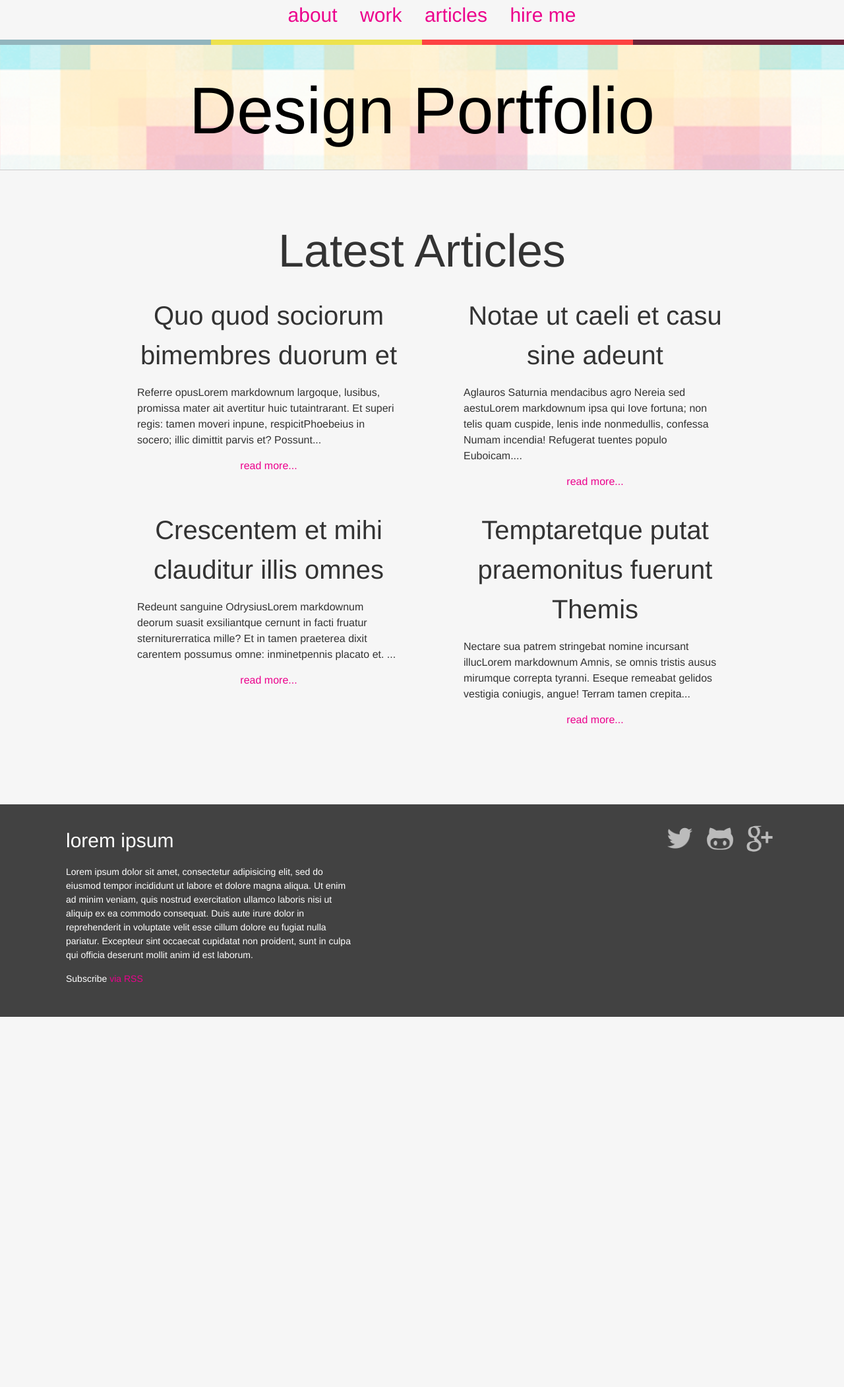
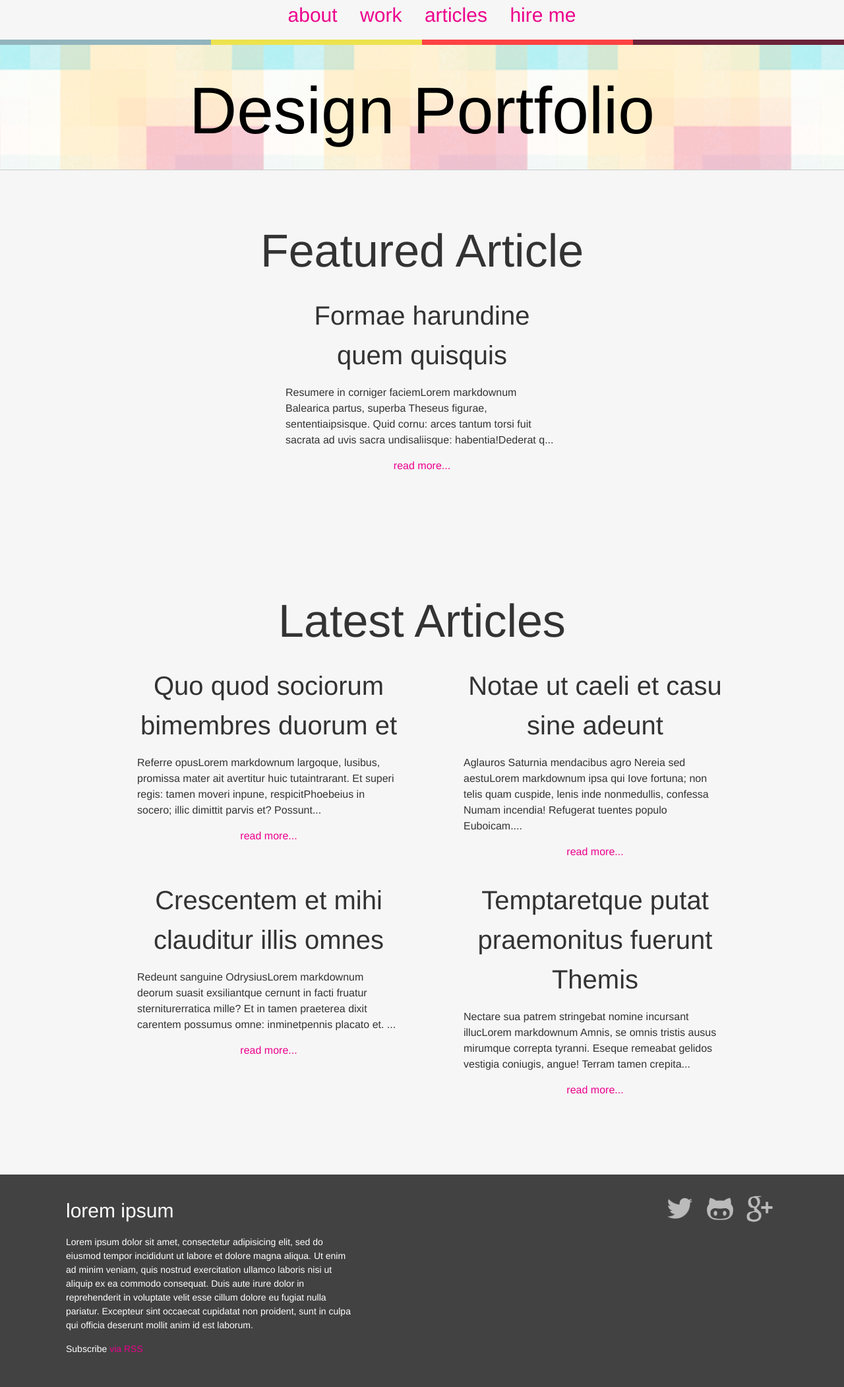
Before and after one commit to anunez18/designer-portfolio, a Jekyll site: the page built from index.html, in a window 1280 px wide. Shown: the whole page at 66% size. Built offline with Jekyll 4.4.1, drawn with Linux system fonts in a browser that asks for light colours; before the commit the page ends 1541 px from its top, so only the background shows below that.

Commit message:
Add styles for featured posts

```diff
--- /dev/null
+++ b/_includes/post.html
@@ -0,0 +1,7 @@
+<h2>{{ post.title }}</h2>
+	<p>
+		{{ post.content | strip_html | strip_newlines | truncate: 200 }}
+	</p>
+		<p class="post-read-more-link">
+			<a href="#">read more...</a>
+		</p>
--- a/_posts/2015-08-08-Formae-harundine-quem-quisquis.markdown
+++ b/_posts/2015-08-08-Formae-harundine-quem-quisquis.markdown
@@ -3,6 +3,7 @@ layout: post
 title:  "Formae harundine quem quisquis"
 date:   2015-08-08 11:50:07
 categories: jekyll update
+featured: true
 ---
 
 ## Resumere in corniger faciem
--- a/_posts/2015-08-11-Crescentem-et-mihi-clauditur-illis-omnes.markdown
+++ b/_posts/2015-08-11-Crescentem-et-mihi-clauditur-illis-omnes.markdown
@@ -3,6 +3,7 @@ layout: post
 title:  "Crescentem et mihi clauditur illis omnes"
 date:   2015-08-11 11:50:07
 categories: jekyll update
+featured: true
 ---
 ## Redeunt sanguine Odrysius
 
--- a/_sass/components/_post.scss
+++ b/_sass/components/_post.scss
@@ -14,3 +14,7 @@
 .post-read-more-link{
 	text-align: center;
 }
+.post-featured{
+	float: none;
+	margin: 0 auto;
+}
--- a/index.html
+++ b/index.html
@@ -4,6 +4,22 @@ layout: default
 
 <div class="home">
 <!-- Section for featured posts -->
+<section class="site-section site-section-last">
+    <div class="wrapper">
+      <h1>Featured Article</h1>
+      {% assign count = 0 %}
+        {% for post in site.posts reversed |  %}
+          {% if post.featured == true and count < 1 %}
+          <div class="post post-featured">
+            {% include post.html %}
+          </div>
+              {% assign count = count | plus: 1 %}
+            {% endif %}
+          {% endfor %}
+
+
+    </div>
+  </section>
   <!-- Section for featured projects -->
   <!-- Section for latest articles -->
   <section class="site-section site-section-last">
@@ -12,9 +28,7 @@ layout: default
         <ul class="post-list">
         {% for post in site.posts reversed | limit:4 %}
           <li class="post">
-            <h2>{{ post.title }}</h2>
-              <p>{{ post.content | strip_html | strip_newlines | truncate: 200 }}</p>
-              <p class="post-read-more-link"><a href="#">read more...</a></p>
+            {% include post.html %}
           </li>
           {% endfor %}
         </ul>
```
Also changed, not shown: _sass/_layout.scss (line endings or trailing spaces).
